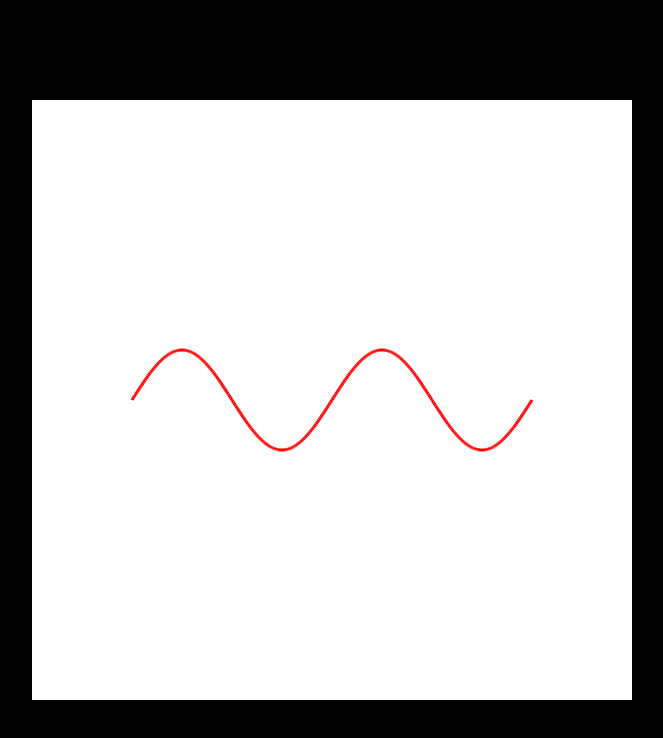
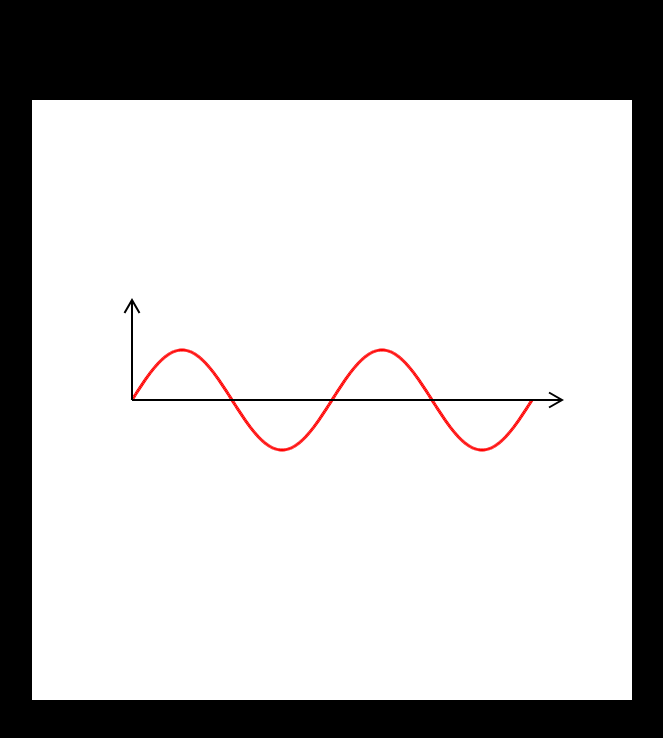
Before and after one commit to koalakoker/PWM, an Electron app: page index.html in a window 850 px wide. Shown: the whole page, without its empty margins (93-756 px from the left). Drawn offline with Linux system fonts and the light colour scheme.

Commit message:
Implemented drawarrows tested and axes for sinSignal

```diff
--- a/index.html
+++ b/index.html
@@ -10,6 +10,9 @@
     <script src="utils/graphics.js"></script>
     <script src="vector/vector.js"></script>
     <script src="elec/togglableElement.js"></script>
+    <script src="signals/axis.js"></script>
+    <script src="signals/orizzontalAxis.js"></script>
+    <script src="signals/verticalAxis.js"></script>
     <script src="signals/sinSignal.js"></script>
     <script src="main.js"></script>
     <script src="gui.js"></script>
--- /dev/null
+++ b/signals/axis.js
@@ -0,0 +1,13 @@
+class Axis {
+  constructor(o, len, color, width) {
+    this.color = color;
+    this.width = width;
+    this.o = o;
+    this.len = len;
+    this.a = 0;
+    this.b = 0;
+  }
+  draw(ctx) {
+    drawArrow(ctx, this.a, this.b, this.color, this.width, 15);
+  }
+}
--- /dev/null
+++ b/signals/orizzontalAxis.js
@@ -0,0 +1,10 @@
+class OrizzontalAxis extends Axis {
+  constructor(o, len, color, width) {
+    super(o, len, color, width);
+  }
+  draw(ctx) {
+    this.a = new Point(this.o.x, this.o.y);
+    this.b = new Point(this.o.x + this.len, this.o.y);
+    super.draw(ctx);
+  }
+}
--- a/signals/sinSignal.js
+++ b/signals/sinSignal.js
@@ -11,10 +11,15 @@ class SinSignal extends TogglableElement {
     this.color = color;
     this.width = width;
     this.dTh = (this.wave * (2 * Math.PI)) / (this.xEnd - this.xStart);
+    let o = new Point(xStart, y0);
+    this.oAx = new OrizzontalAxis(o, xEnd - xStart + 30, "black", 2);
+    this.vAx = new VarticalAxis(o, amp + 50, "black", 2);
   }
 
   draw(ctx) {
     this.drawLine(ctx);
+    this.oAx.draw(ctx);
+    this.vAx.draw(ctx);
     if (isOn) {
       this.drawPoint(ctx);
     }
--- /dev/null
+++ b/signals/verticalAxis.js
@@ -0,0 +1,10 @@
+class VarticalAxis extends Axis {
+  constructor(o, len, color, width) {
+    super(o, len, color, width);
+  }
+  draw(ctx) {
+    this.a = new Point(this.o.x, this.o.y);
+    this.b = new Point(this.o.x, this.o.y - this.len);
+    super.draw(ctx);
+  }
+}
--- a/utils/graphics.js
+++ b/utils/graphics.js
@@ -4,6 +4,29 @@ function drawLine(ctx, a, b, color, width) {
   ctx.beginPath();
   ctx.moveTo(a.x, a.y);
   ctx.lineTo(b.x, b.y);
+  ctx.stroke();
+}
+
+function drawArrow(ctx, a, b, color, width, arrowSize) {
+  ctx.strokeStyle = color;
+  ctx.lineWidth = width;
+  ctx.beginPath();
+  ctx.moveTo(a.x, a.y);
+  ctx.lineTo(b.x, b.y);
+  ctx.stroke();
+
+  let angle = Math.atan2(a.y - b.y, b.x - a.x);
+  ctx.lineWidth = width;
+  ctx.beginPath();
+  ctx.moveTo(
+    b.x - arrowSize * Math.cos(angle - Math.PI / 6),
+    b.y + arrowSize * Math.sin(angle - Math.PI / 6)
+  );
+  ctx.lineTo(b.x, b.y);
+  ctx.lineTo(
+    b.x - arrowSize * Math.cos(angle + Math.PI / 6),
+    b.y + arrowSize * Math.sin(angle + Math.PI / 6)
+  );
   ctx.stroke();
 }
 
```
